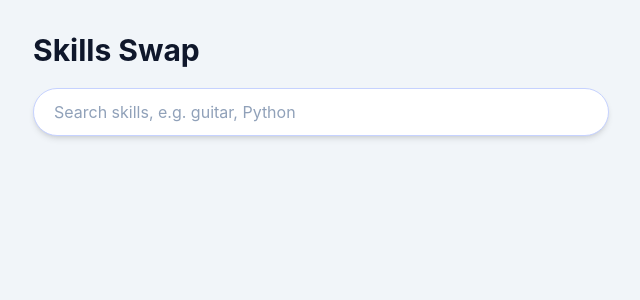
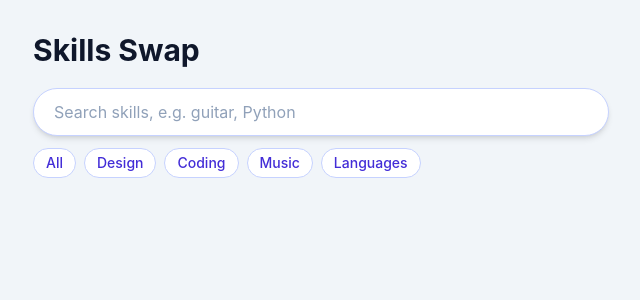
Before and after one commit to Nicole-ke/Skills-swap, a React (Vite) app: page / in a window 1280 px wide. Shown: the top 300 px of the page, without its empty margins (319-959 px from the left). Built offline with nearby package versions, Linux system fonts and the light colour scheme; data requests are answered from the project's data file.

Commit message:
added filter chips

```diff
--- a/src/App.jsx
+++ b/src/App.jsx
@@ -2,10 +2,19 @@ import { useEffect, useState } from "react";
 import SearchBar from "./components/searchBar";
 
 import { BASE_URL } from "./utils/utils";
+const CATEGORIES = ["All", "Design", "Coding", "Music", "Languages"];
+
+const CATEGORY_KEYWORDS = {
+  Design: ["design", "figma", "photography"],
+  Coding: ["python", "react", "excel", "data"],
+  Music: ["guitar", "music"],
+  Languages: ["swahili", "speaking"],
+};
 
 function App() {
   const [users, setUsers] = useState([]);
   const [query, setQuery] = useState("");
+  const [category, setCategory] = useState("All");//stores the current filter chip
 
   useEffect(() => {
     fetch(`${BASE_URL}/users`)
@@ -13,19 +22,38 @@ function App() {
       .then((data) => setUsers(data));
   }, []);
 
-  const results = users.filter(
-    (u) =>
-      [u.name, u.location, ...(u.offers ?? []), ...(u.wants ?? [])]
-        .join(" ")
-        .toLowerCase()
-        .includes(query.trim().toLowerCase()),
-  );
+  const results = users.filter((u) => {
+    const text = [u.name, u.location, ...(u.offers ?? []), ...(u.wants ?? [])]
+      .join(" ")
+      .toLowerCase();
+
+
+    const matchesQuery = text.includes(query.trim().toLowerCase());
+    const keywords = CATEGORY_KEYWORDS[category];
+    const matchesCategory =
+      category === "All" || (keywords ?? []).some((k) => text.includes(k));
+
+    return matchesQuery && matchesCategory;
+  });
 
   return (
     <main className="min-h-screen bg-slate-100 px-4 py-8">
       <div className="mx-auto max-w-xl">
         <h1 className="mb-5 text-3xl font-bold text-slate-900">Skills Swap</h1>
         <SearchBar value={query} onChange={setQuery} />
+
+        <div className="mt-3 flex flex-wrap gap-2">
+          {CATEGORIES.map((item) => (
+            <button
+              key={item}
+              type="button"
+              onClick={() => setCategory(item)}
+              className="rounded-full border border-indigo-200 bg-white px-3 py-1 text-sm font-medium text-indigo-700"
+            >
+              {item}
+            </button>
+          ))}
+        </div>
 
         {query.trim().length > 0 && (
           <section className="mt-5 rounded-3xl border border-slate-200 bg-white p-4 shadow-lg">
@@ -42,7 +70,7 @@ function App() {
                   <div className="flex flex-col gap-1 sm:flex-row sm:items-baseline sm:justify-between">
                     <span className="font-bold text-slate-900">{u.name}</span>
                     <span className="text-sm font-medium text-indigo-700">
-                      {u.offers.join(", ")}
+                      {(u.offers ?? []).join(", ")}
                     </span>
                   </div>
                   <p className="mt-1 text-sm text-slate-600">{u.location}</p>
```
Also changed, not shown: src/components/filterChips.jsx (deleted).
